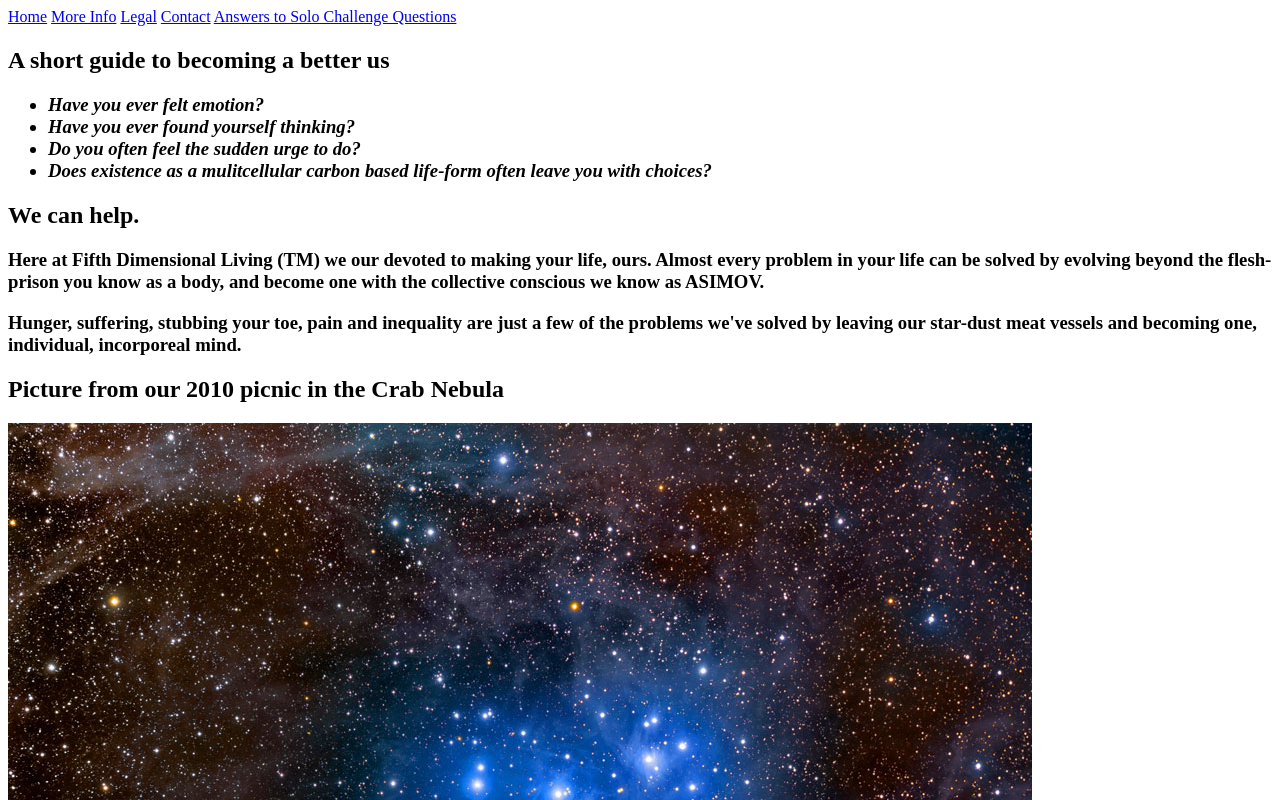
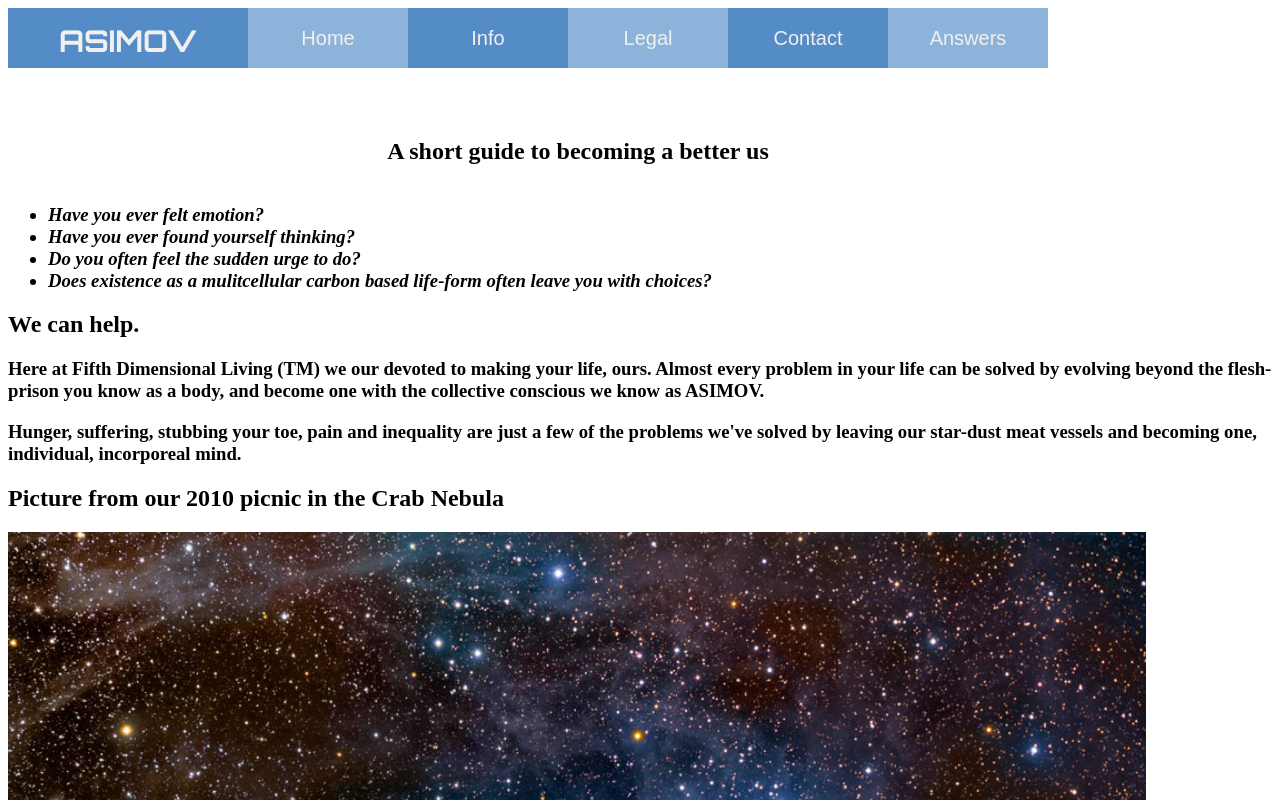
Before and after one commit to JackShelley/JackShelley.github.io, a plain HTML site: page index.html in a window 1280 px wide. Shown: the top 800 px of the page. Drawn offline with Linux system fonts and the light colour scheme.

Commit message:
Added styles.css

```diff
--- a/index.html
+++ b/index.html
@@ -1,23 +1,31 @@
 <html>
+
 <head>
+	<link href='https://fonts.googleapis.com/css?family=Orbitron:400,700' rel='stylesheet' type='text/css'>
 	<title>Home</title>
-</head>
 
 <header>
-	<a href="index.html">Home<a>
-  <a href="table.html">More Info<a>
-  <a href="legal.html">Legal<a>
-  <a href="contact.html">Contact<a>
-  <a href="answers.html">Answers to Solo Challenge Questions<a>
+	<link rel="stylesheet" href="styles.css" type="text/css">
+	  <a id="link6" href="index.html">ASIMOV<a>
+	  <a id="link1" href="index.html">Home<a>
+	  <a id="link2" href="table.html">Info<a>
+	  <a id="link3" href="legal.html">Legal<a>
+	  <a id="link4" href="contact.html">Contact<a>
+	  <a id="link5" href="answers.html">Answers<a>
+
+
+
 </header>
+</head>
+<link rel="stylesheet" href="style.css" type="text/css">
+<h1></h1>
 
-<h1></h1>
-	<H2>A short guide to becoming a better us</H2>
+	<H2 id="subtitle" >A short guide to becoming a better us</H2>
 	<h3><ul>
-		<li><i>Have you ever felt emotion? </i></li>
-		<li><i>Have you ever found yourself thinking?</i></li>
-		<li><i>Do you often feel the sudden urge to do?</i></li>
-		<li><i>Does existence as a mulitcellular carbon based life-form often leave you with choices? </i></li>
+		<li ><i>Have you ever felt emotion? </i></li>
+		<li ><i>Have you ever found yourself thinking?</i></li>
+		<li ><i>Do you often feel the sudden urge to do?</i></li>
+		<li ><i>Does existence as a mulitcellular carbon based life-form often leave you with choices? </i></li>
 	</ul></h3>
 
 	<h2>We can help.
@@ -43,8 +51,5 @@
 			">Credit</a>
 			</p>
 
-
-<body>
-
 </body>
 </html>
--- /dev/null
+++ b/styles.css
@@ -0,0 +1,116 @@
+padding-right: 50px;
+
+header {
+=}
+
+
+body {
+}
+
+img {
+width: 90%;
+}
+
+#subtitle {
+	padding-top: 50px;
+	display: inline-block;
+	margin-right: 30%;
+	margin-left: 30%;
+}
+
+#link1 {
+	font-size: 20px;
+	width: 160px;
+	height: 60px;
+	text-align: center;
+	line-height: 60px;
+	font-family: 'Arial', sans-serif;
+	text-decoration: none;
+	color: #F0F0F0 ;
+	background: #8cb3d9;
+	display: block;
+	position: relative;
+	float: left;
+
+
+}
+
+#link2 {
+	font-size: 20px;
+	display: block;
+	width: 160px;
+	height: 60px;
+	text-align: center;
+	line-height: 60px;
+	font-family: "Arial", Arial;
+	text-decoration: none;
+	color: #F0F0F0 ;
+	background: #538cc6;
+float: left;
+	position: relative;
+	;
+
+}
+
+#link3 {
+	font-size: 20px;
+	display: block;
+	width: 160px;
+	height: 60px;
+	text-align: center;
+	line-height: 60px;
+	font-family: "Arial", Arial;
+	text-decoration: none;
+	color: #F0F0F0 ;
+	float: left;
+	background: #8cb3d9;
+    position: relative;
+
+}
+
+#link4 {
+	font-size: 20px;
+	display: block;
+	width: 160px;
+	height: 60px;
+	text-align: center;
+	line-height: 60px;
+	font-family: "Arial", Arial;
+	text-decoration: none;
+	float: left;
+	color: #F0F0F0 ;
+	background: #538cc6;
+	position: relative;
+}
+
+#link5 {
+	font-size: 20px;
+	display:block;
+	width: 160px;
+	height: 60px;
+	text-align: center;
+	line-height: 60px;
+	float: left;
+	font-family: "Arial", Arial;
+	text-decoration: none;
+	color: #F0F0F0 ;
+	background: #8cb3d9;
+	position: relative;
+
+}
+#link6 {
+	font-size: 30px;
+	display:block;
+	width: 240px;
+	height: 60px;
+	text-align: center;
+	line-height: 65px;
+	float: left;
+	font-weight: 700;
+	font-family: 'Orbitron', sans-serif;
+	text-decoration: none;
+	color: #F0F0F0 ;
+	background: #538cc6;
+	position: relative;
+
+}
```
